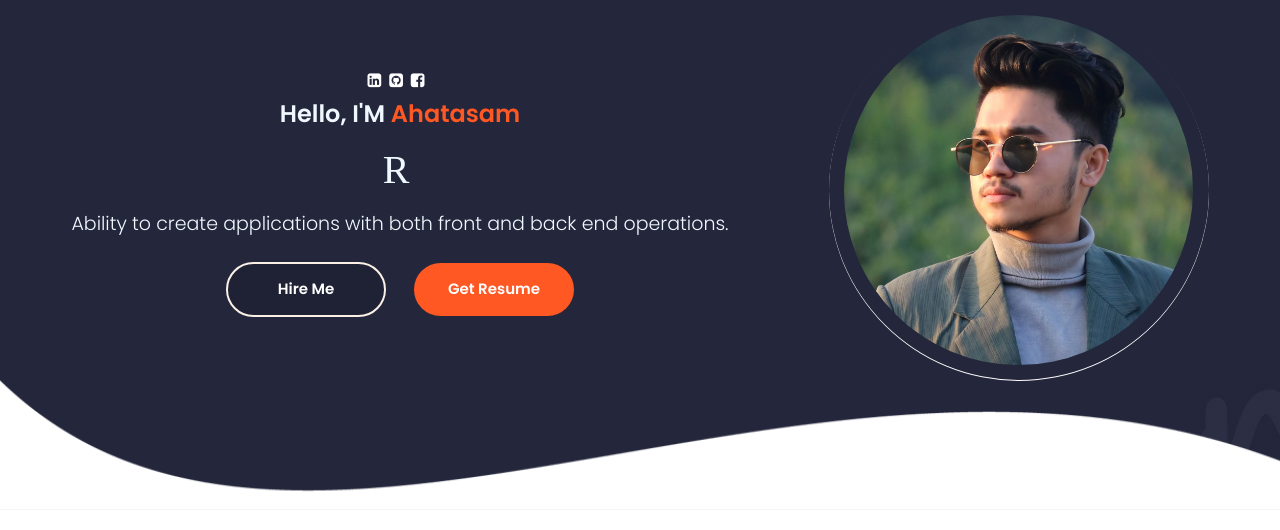
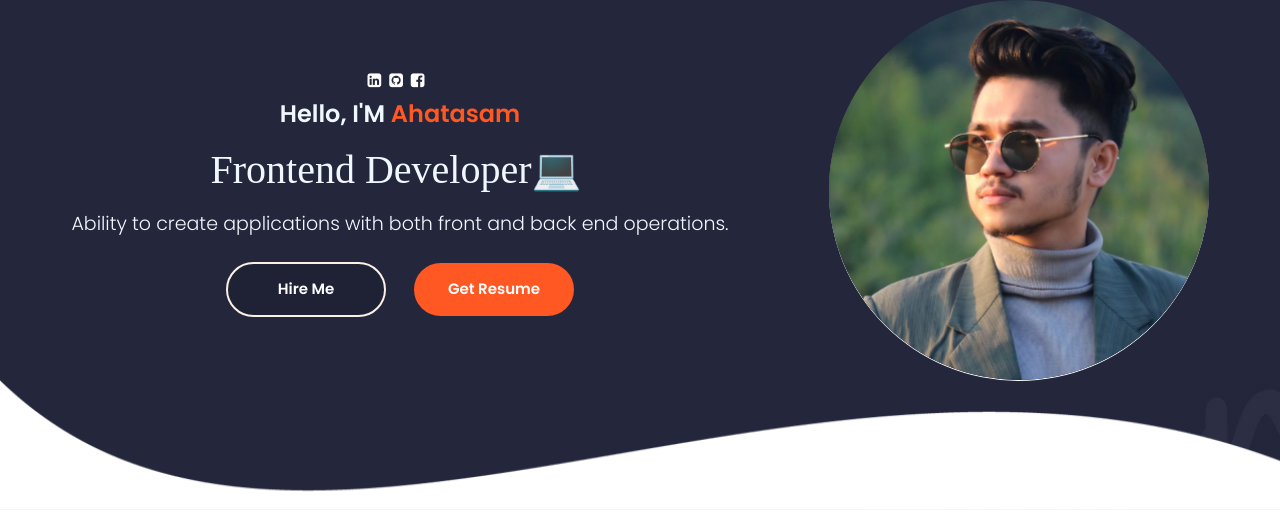
Before and after one commit to ahatasam2573/ahatasam-portfolio, a React (Create React App) app: page / in a window 1280 px wide. In both pictures the pointer is over the element 1018 px from the left and 190 px from the top of the page. Shown: the top 530 px of the page. Built offline with nearby package versions, Linux system fonts and the light colour scheme; a web font is replaced by a local one.

Commit message:
home page profile pic transition added

```diff
--- a/src/Components/Home/Profile/Profile.css
+++ b/src/Components/Home/Profile/Profile.css
@@ -105,6 +105,7 @@
     height: 380px;
     width: 380px;
     margin: 0 0 0 100px;
+    overflow: hidden;
 }
 .profile-picture-background{
     height: 92%;
@@ -113,6 +114,11 @@
     background-size: cover;
     border-radius: 50%;
     background-repeat: no-repeat;
+}
+.profile-picture-background:hover{
+    transition-duration: 3s;
+    transform: scale(1.1);
+    max-width: 100%;
 }
 .colz .colz-icon i{
     color: white;
--- a/src/Components/Home/Profile/Profile.js
+++ b/src/Components/Home/Profile/Profile.js
@@ -31,21 +31,19 @@ const Profile = () => {
                             <h1>
                                 {" "}
                                 <Typical
+                                    loop={Infinity}
                                     steps={[
                                         "Enthusiastic Developer❤️‍🔥",
-                                        2000,
+                                        3000,
                                         "Frontend Developer💻",
-                                        1000,
+                                        3000,
                                         "React Developer🥵",
-                                        2000,
+                                        3000,
                                         "MERN Stack Developer😎",
-                                        1000,
+                                        3000,
                                         "Cross PlatFrom Developer🌏",
-                                        2000,
-
+                                        3000,
                                     ]}
-                                    loop={Infinity}
-                                    wrapper="p"
                                 />
                             </h1>
                             <span className="profile-role-tagline">
```
